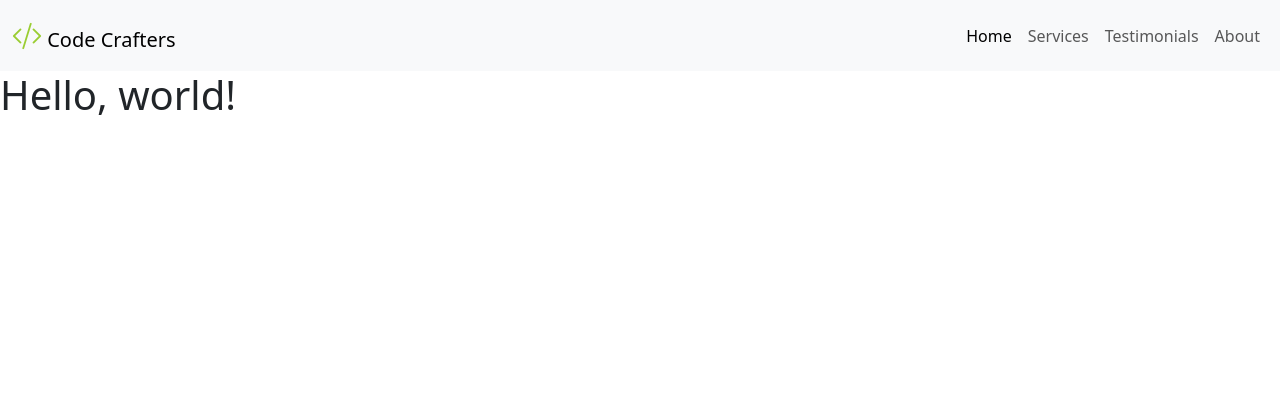
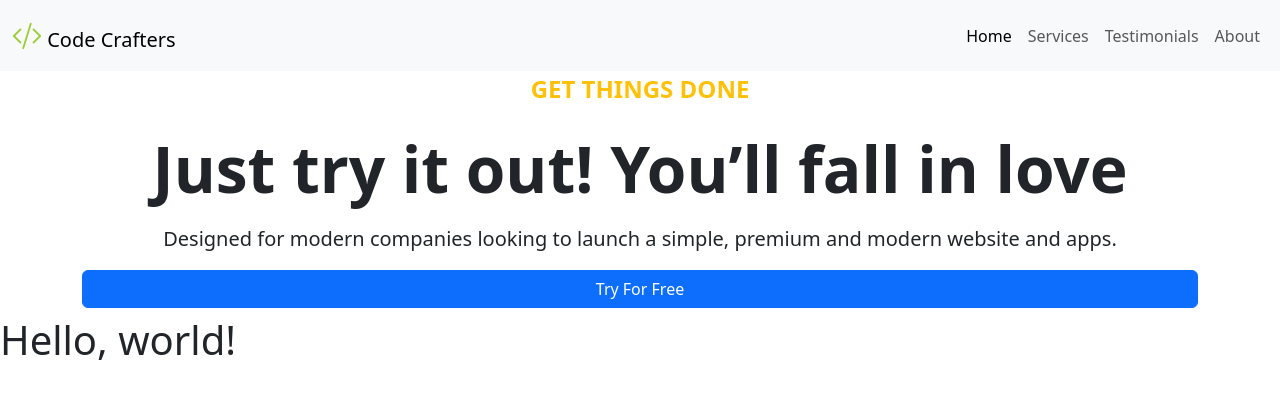
Before and after one commit to srisritharan/FSD-Project-4-company-landing-page, a plain HTML site: page index.html in a window 1280 px wide. Drawn offline with nearby package versions, Linux system fonts and the light colour scheme.

Commit message:
added code for hero section

```diff
--- a/index.html
+++ b/index.html
@@ -18,7 +18,8 @@
             <div class="nav-bar">
                 <nav class="navbar navbar-expand-lg navbar-light bg-light">
                     <div class="container-fluid">
-                        <a class="navbar-brand" href="#"> <i class="bi bi-code-slash " style="color: yellowgreen; font-size: 1.5em;"></i> Code Crafters</a>
+                        <a class="navbar-brand" href="#"> <i class="bi bi-code-slash "
+                                style="color: yellowgreen; font-size: 1.5em;"></i> Code Crafters</a>
                         <button class="navbar-toggler" type="button" data-bs-toggle="collapse"
                             data-bs-target="#navbarSupportedContent" aria-controls="navbarSupportedContent"
                             aria-expanded="false" aria-label="Toggle navigation">
@@ -46,6 +47,25 @@
             </div>
         </header>
         <main>
+            <!-- Hero Section -->
+            <section class="hero" id="hero-sec">
+                    <div class="container">
+                        <div class="row">
+                            <div class="d-flex flex-column text-center bd-highlight mb-2">
+                                <span class="fs-4 text-warning ls-md text-uppercase fw-semibold">get things done</span>
+                                <!-- heading  -->
+                                <h2 class="display-3 mt-4 mb-3  fw-bold">Just try it out! You’ll
+                                    fall in love</h2>
+                                <!-- para  -->
+                                <p class="lead  px-lg-8 mb-6">Designed for modern
+                                    companies looking to launch
+                                    a simple, premium and modern website and apps.</p>
+                                <a href="#" class="btn btn-primary">Try For Free</a>
+                            </div>
+                        </div>
+                    </div>
+            </section>
+            <!-- Services Section -->
 
         </main>
         <footer>
```
